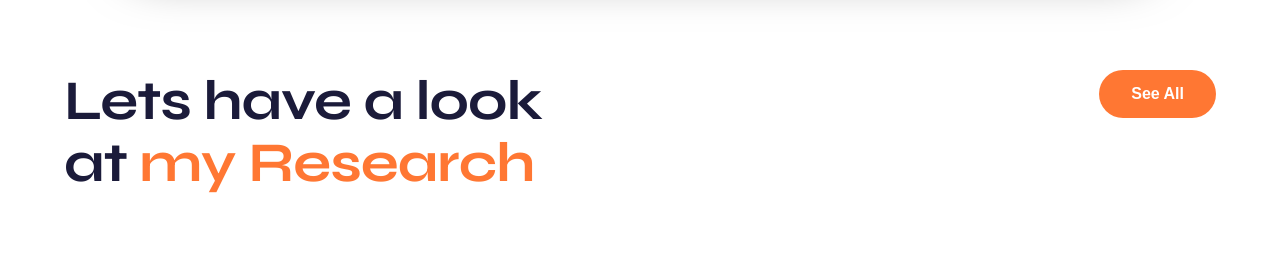
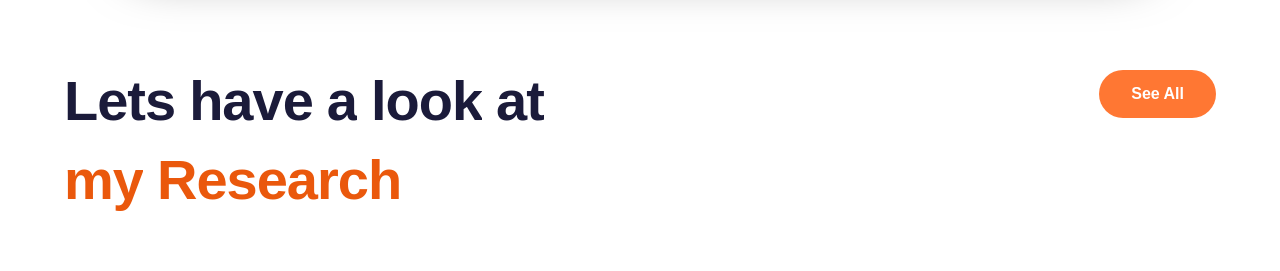
Before and after one commit to Codewithjainam7/AKP, a React (Vite) app: page /research in a window 1280 px wide. Shown: the part 130-401 px from the top of the page. Built offline with nearby package versions, Linux system fonts and the light colour scheme.

Commit message:
feat: add crazy subtle GSAP TextReveal to headings

```diff
--- a/src/components/Experience.jsx
+++ b/src/components/Experience.jsx
@@ -1,5 +1,6 @@
 import React from 'react';
 import TiltCard from './TiltCard';
+import GSAPTextReveal from './GSAPTextReveal';
 
 export default function Experience() {
   const experiences = [
@@ -13,7 +14,7 @@ export default function Experience() {
       <div className="container" style={{ maxWidth: '900px' }}>
 
         <h2 style={{ fontSize: '48px', color: '#1B1B3A', textAlign: 'center', marginBottom: '80px', letterSpacing: '-1px' }}>
-          My <span style={{ color: 'var(--primary)' }}>Work Experience</span>
+          <GSAPTextReveal text="My Work Experience" />
         </h2>
 
         <div style={{ position: 'relative' }}>
--- a/src/components/Expertise.jsx
+++ b/src/components/Expertise.jsx
@@ -1,5 +1,6 @@
 import React, { useRef } from 'react';
 import { motion, useMotionValue, useSpring, useTransform } from 'framer-motion';
+import GSAPTextReveal from './GSAPTextReveal';
 
 const ServiceCard = ({ service, idx }) => {
   const ref = useRef(null);
@@ -113,7 +114,7 @@ export default function Services() {
       <div className="container" style={{ padding: '0 5%' }}>
         <div style={{ display: 'flex', justifyContent: 'space-between', alignItems: 'flex-end', marginBottom: '60px' }}>
           <h2 style={{ fontSize: '48px', color: 'var(--white)', letterSpacing: '-1px' }}>
-            My <span style={{ color: 'var(--primary)' }}>Services</span>
+            <GSAPTextReveal text="My Services" />
           </h2>
           <p style={{ maxWidth: '400px', fontSize: '14px', color: '#AAAAAA', textAlign: 'right' }}>
             I aim to leverage my technical skills, research experience and passion for emerging technologies to develop impactful and sustainable AI solutions.
--- /dev/null
+++ b/src/components/GSAPTextReveal.jsx
@@ -0,0 +1,59 @@
+import React, { useEffect, useRef } from 'react';
+import gsap from 'gsap';
+import { ScrollTrigger } from 'gsap/ScrollTrigger';
+
+gsap.registerPlugin(ScrollTrigger);
+
+export default function GSAPTextReveal({ text, className = "", delay = 0 }) {
+  const containerRef = useRef(null);
+
+  useEffect(() => {
+    let ctx = gsap.context(() => {
+      const words = containerRef.current.querySelectorAll('.reveal-word-inner');
+
+      gsap.fromTo(words,
+        { y: '110%', opacity: 0, rotateZ: 5 },
+        {
+          y: '0%',
+          opacity: 1,
+          rotateZ: 0,
+          duration: 1.2,
+          stagger: 0.05,
+          ease: 'power4.out',
+          delay: delay,
+          scrollTrigger: {
+            trigger: containerRef.current,
+            start: 'top 85%',
+          }
+        }
+      );
+    }, containerRef);
+
+    return () => ctx.revert();
+  }, [delay]);
+
+  // Split text into words manually
+  const words = text.split(' ').map((word, i) => (
+    <span
+      key={i}
+      style={{
+        display: 'inline-block',
+        overflow: 'hidden',
+        paddingBottom: '0.1em',
+        marginRight: '0.25em'
+      }}
+    >
+      <span
+        className="reveal-word-inner"
+        style={{ display: 'inline-block', transformOrigin: 'top left' }}
+        dangerouslySetInnerHTML={{ __html: word === 'my' || word === 'My' || word.includes('Research') || word.includes('Services') || word.includes('Hire') ? `<span class="text-primary-600">${word}</span>` : word }}
+      />
+    </span>
+  ));
+
+  return (
+    <div ref={containerRef} className={className}>
+      {words}
+    </div>
+  );
+}
--- a/src/components/Projects.jsx
+++ b/src/components/Projects.jsx
@@ -1,5 +1,6 @@
 import React, { useRef } from 'react';
 import { motion, useScroll, useTransform } from 'framer-motion';
+import GSAPTextReveal from './GSAPTextReveal';
 
 export default function Projects() {
   const scrollRef = useRef(null);
@@ -36,14 +37,9 @@ export default function Projects() {
       <div className="container">
 
         <div style={{ display: 'flex', justifyContent: 'space-between', alignItems: 'flex-start', marginBottom: '80px' }}>
-          <motion.h2
-            initial={{ opacity: 0, y: 30 }}
-            whileInView={{ opacity: 1, y: 0 }}
-            viewport={{ once: true }}
-            style={{ fontSize: '56px', color: '#1B1B3A', letterSpacing: '-1px', lineHeight: '1.1', maxWidth: '500px' }}
-          >
-            Lets have a look at <span style={{ color: 'var(--primary)' }}>my Research</span>
-          </motion.h2>
+          <div style={{ fontSize: '56px', color: '#1B1B3A', letterSpacing: '-1px', lineHeight: '1.1', maxWidth: '500px', fontWeight: 'bold' }}>
+            <GSAPTextReveal text="Lets have a look at my Research" />
+          </div>
 
           <button style={{ backgroundColor: 'var(--primary)', color: 'var(--white)', borderRadius: '999px', padding: '12px 32px', fontWeight: '600', border: 'none', cursor: 'pointer' }}>
             See All
--- a/src/components/WhyWorkWithMe.jsx
+++ b/src/components/WhyWorkWithMe.jsx
@@ -1,5 +1,6 @@
 import React from 'react';
 import { motion } from 'framer-motion';
+import GSAPTextReveal from './GSAPTextReveal';
 
 export default function WhyWorkWithMe() {
   return (
@@ -103,9 +104,9 @@ export default function WhyWorkWithMe() {
           viewport={{ once: true, margin: "-100px" }}
           style={{ flex: 1, paddingLeft: '40px' }}
         >
-          <h2 style={{ fontSize: '56px', color: '#1B1B3A', marginBottom: '24px', letterSpacing: '-1px' }}>
-            Why <span style={{ color: 'var(--primary)' }}>Hire me?</span>
-          </h2>
+          <div style={{ fontSize: '56px', color: '#1B1B3A', marginBottom: '24px', letterSpacing: '-1px', fontWeight: 'bold' }}>
+            <GSAPTextReveal text="Why Hire me?" />
+          </div>
 
           <p style={{ color: 'var(--text-muted)', fontSize: '16px', lineHeight: '1.6', maxWidth: '400px', marginBottom: '40px' }}>
             To secure a challenging and growth-oriented position in a dynamic organization where I can apply my knowledge of Artificial Intelligence, data science, and soft computing to real-world problem solving.
```
